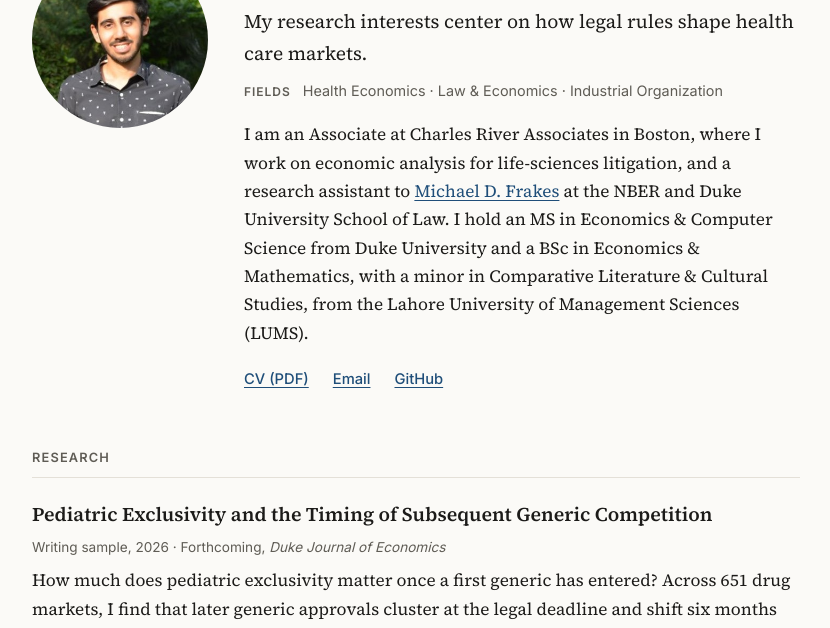
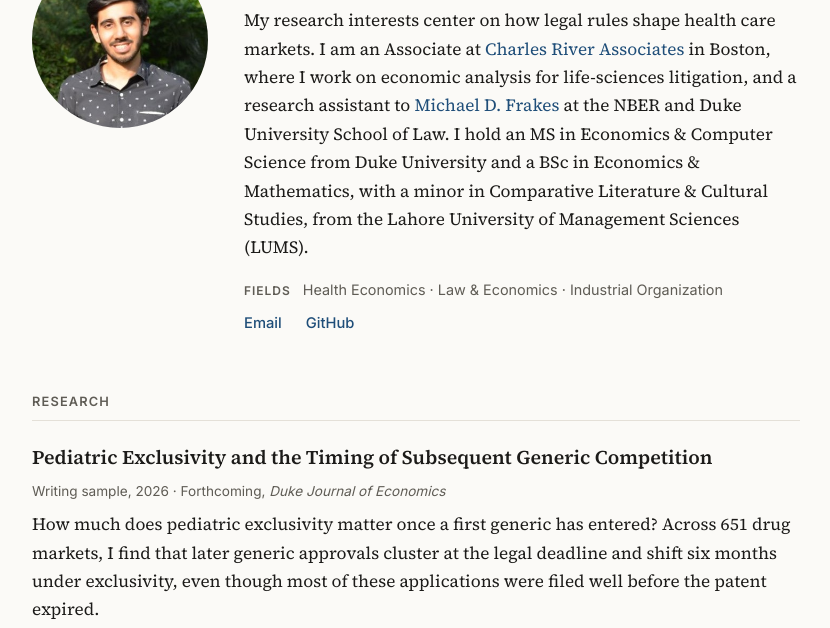
Before and after one commit to raybal007/raybal007.github.io, a plain HTML site: page index.html in a window 1280 px wide. Shown: the part 161-789 px from the top of the page, without its empty margins (224-1054 px from the left). Drawn offline with Linux system fonts and the light colour scheme.

Commit message:
Add files via upload

```diff
--- a/index.html
+++ b/index.html
@@ -28,18 +28,17 @@
       <img class="photo" src="images/photo.jpg" alt="Raybal Ahmad" width="330" height="330">
       <div>
         <h1>Raybal Ahmad</h1>
-        <p class="lede">My research interests center on how legal rules shape health care markets.</p>
-        <p class="fields"><span>Fields</span> Health Economics · Law &amp; Economics · Industrial Organization</p>
-        <p>
-          I am an Associate at Charles River Associates in Boston, where I work on economic analysis for
-          life-sciences litigation, and a research assistant to
+        <p class="bio">
+          My research interests center on how legal rules shape health care markets. I am an Associate at
+          <a href="https://www.crai.com/">Charles River Associates</a> in Boston, where I work on economic
+          analysis for life-sciences litigation, and a research assistant to
           <a href="https://law.duke.edu/fac/frakes/">Michael D. Frakes</a> at the NBER and Duke University
           School of Law. I hold an MS in Economics &amp; Computer Science from Duke University and a BSc in
           Economics &amp; Mathematics, with a minor in Comparative Literature &amp; Cultural Studies, from the
           Lahore University of Management Sciences (LUMS).
         </p>
+        <p class="fields"><span>Fields</span> Health Economics · Law &amp; Economics · Industrial Organization</p>
         <ul class="links">
-          <li><a href="files/Raybal_Ahmad_CV.pdf">CV (PDF)</a></li>
           <li><a href="mailto:raybalahmad007@gmail.com">Email</a></li>
           <li><a href="https://github.com/raybal007">GitHub</a></li>
         </ul>
--- a/style.css
+++ b/style.css
@@ -36,8 +36,8 @@ body {
   -webkit-font-smoothing: antialiased;
 }
 
-a { color: var(--accent); text-decoration-thickness: 1px; text-underline-offset: 3px; }
-a:hover { text-decoration-thickness: 2px; }
+a { color: var(--accent); text-decoration: none; }
+a:hover { text-decoration: underline; text-decoration-thickness: 1px; text-underline-offset: 3px; }
 
 .wrap { max-width: 50rem; margin: 0 auto; padding: 0 1rem; }
 
@@ -58,10 +58,10 @@ nav a:hover { color: var(--accent); }
 .intro { display: grid; grid-template-columns: 11rem 1fr; gap: 2.25rem; align-items: start; padding: 3.5rem 0 1rem; }
 .photo { width: 11rem; height: 11rem; border-radius: 50%; object-fit: cover; display: block; }
 h1 { font-weight: 600; font-size: 2.3rem; line-height: 1.15; margin: 0 0 0.75rem; letter-spacing: -0.01em; }
-.lede { font-size: 1.2rem; color: var(--ink); margin: 0; }
-.fields { font-family: var(--sans); font-size: 0.9rem; color: var(--muted); margin: 0.6rem 0 1rem; }
+.bio { margin: 0; }
+.fields { font-family: var(--sans); font-size: 0.9rem; color: var(--muted); margin: 1rem 0 0; }
 .fields span { font-weight: 600; text-transform: uppercase; letter-spacing: 0.08em; font-size: 0.75rem; margin-right: 0.5rem; }
-.links { list-style: none; padding: 0; margin: 1.25rem 0 0; display: flex; flex-wrap: wrap; gap: 0.5rem 1.5rem; font-family: var(--sans); font-size: 0.92rem; font-weight: 500; }
+.links { list-style: none; padding: 0; margin: 0.6rem 0 0; display: flex; flex-wrap: wrap; gap: 0.5rem 1.5rem; font-family: var(--sans); font-size: 0.92rem; font-weight: 500; }
 
 /* Sections */
 section { padding-top: 2.5rem; }
```
